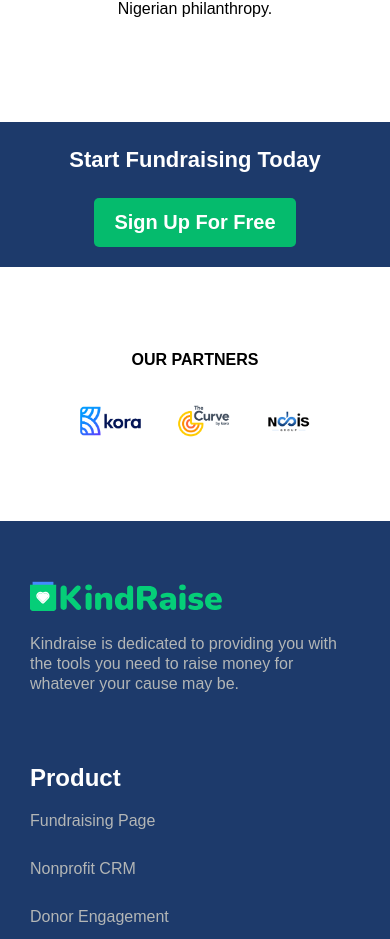
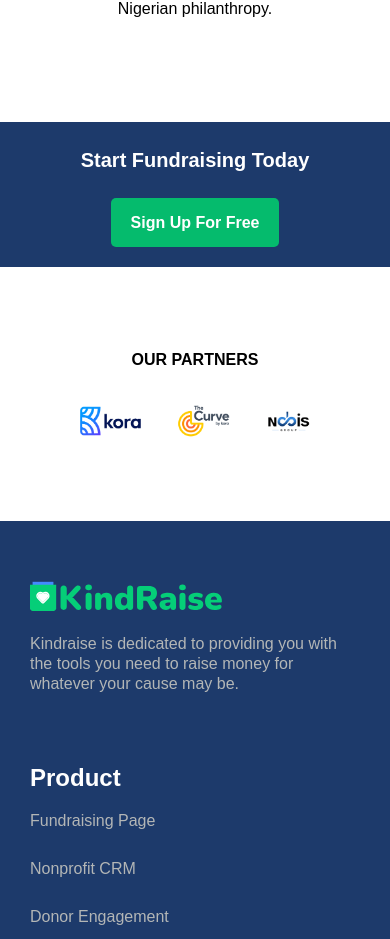
Before and after one commit to KindRaise/kindraise-client, a React (Vite) app: page / in a window 390 px wide. Shown: the part 5817-6756 px from the top of the page. Built offline with nearby package versions, Linux system fonts and the light colour scheme.

Commit message:
reduce mobile font size

```diff
--- a/src/components/StartFundraising/StartFundraising.css
+++ b/src/components/StartFundraising/StartFundraising.css
@@ -53,11 +53,12 @@
     .start-fundraising-text {
       max-width: 100%;
       text-align: center;
-      font-size: 22px;
+      font-size: 20px;
       line-height: 36px;
     }
 
     .start-button {
+      font-size: 16px;
       width: 100%;
       text-align: center;
     }
```
